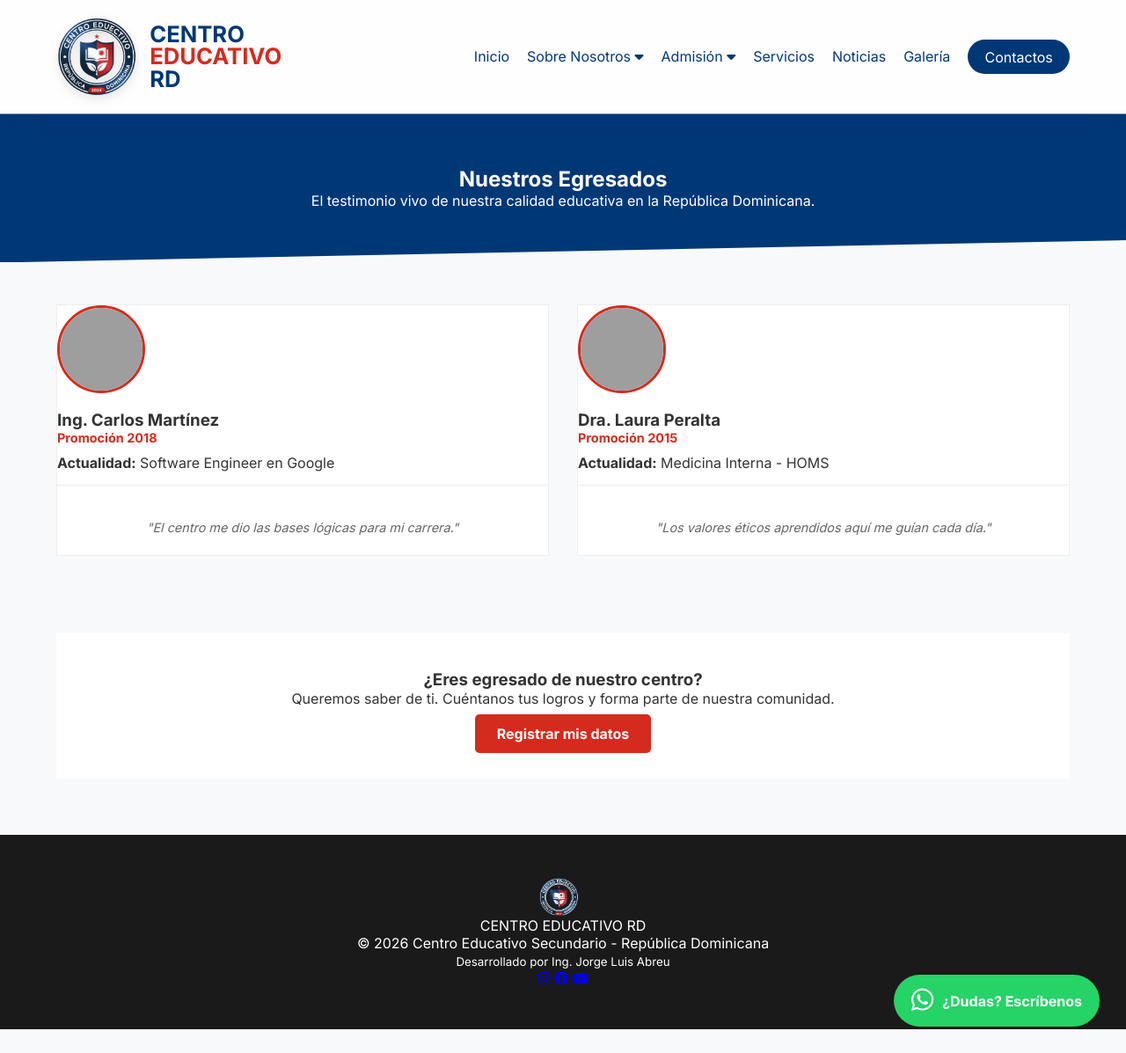
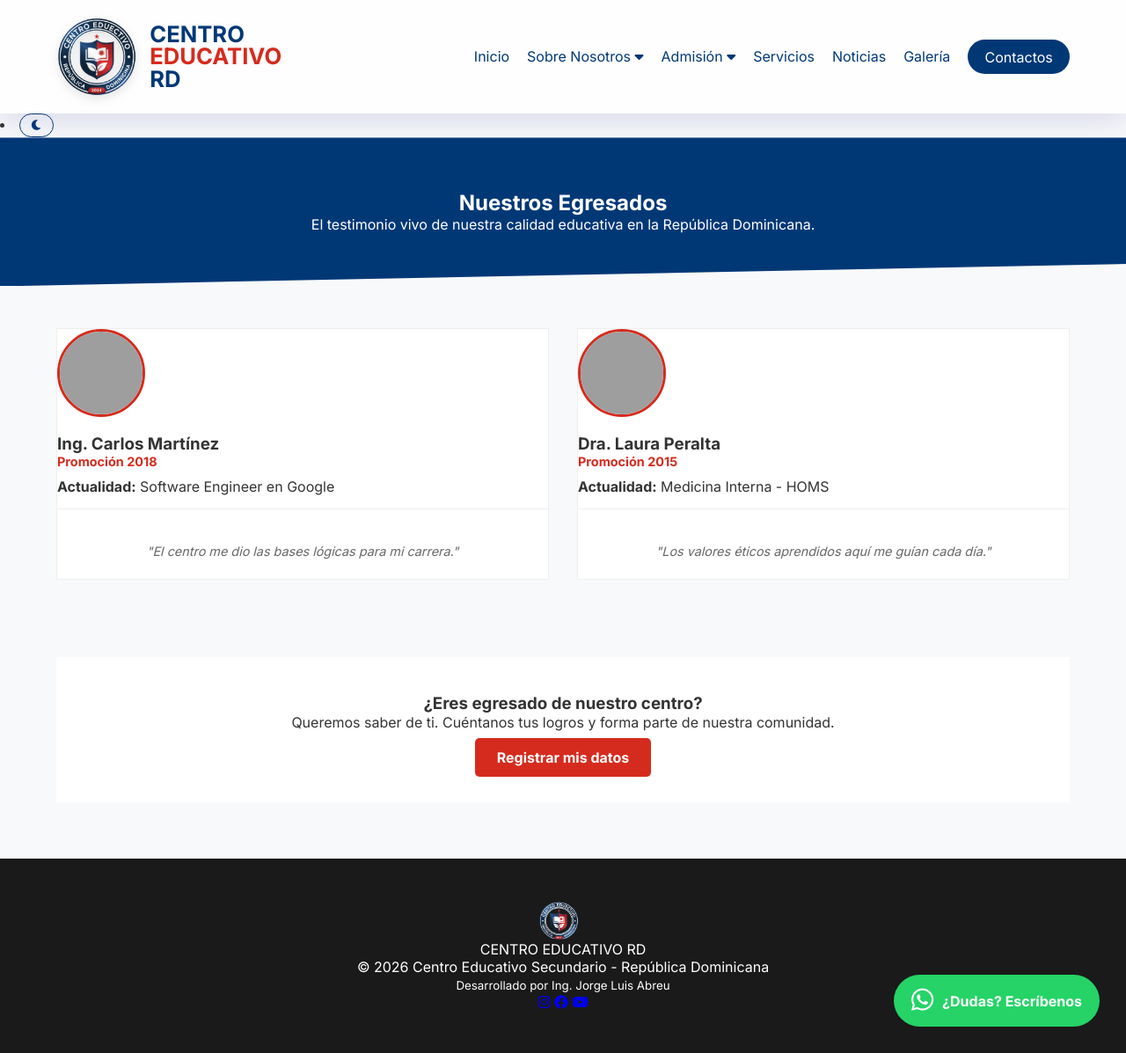
Before and after one commit to jorge21028/centroeducativo, a Jekyll site: the page built from egresados.html, in a window 1280 px wide and 1197 px high. Shown: the whole window at 88% size. Built offline with Jekyll 4.4.1, drawn with Linux system fonts in a browser that asks for light colours; grey boxes are pictures that could not be loaded.

Commit message:
Update default.html

```diff
--- a/_layouts/default.html
+++ b/_layouts/default.html
@@ -60,6 +60,25 @@
     <li><a href="{{ '/contactos' | relative_url }}" class="btn-cta">Contactos</a></li>
 </ul>
     </nav>
+    <li class="nav-item-toggle">
+    <button id="dark-mode-toggle" class="theme-btn" title="Cambiar modo">
+        <i class="fas fa-moon" id="theme-icon"></i>
+    </button>
+</li>
+
+<style>
+.theme-btn {
+    background: none;
+    border: 1.5px solid var(--primary);
+    color: var(--primary);
+    padding: 5px 12px;
+    border-radius: 20px;
+    cursor: pointer;
+    transition: 0.3s;
+}
+.theme-btn:hover { background: var(--primary); color: white; }
+[data-theme="dark"] .theme-btn { border-color: var(--accent); color: var(--accent); }
+</style>
 </header>
 
     <main>
@@ -191,6 +210,23 @@
             themeIcon.classList.replace('fa-moon', 'fa-sun');
         }
     };
+    // Cargar modo oscuro
+const btn = document.getElementById('dark-mode-toggle');
+const currentTheme = localStorage.getItem('theme');
+
+if (currentTheme === 'dark') {
+    document.body.classList.add('dark-mode');
+}
+
+btn.addEventListener('click', () => {
+    document.body.classList.toggle('dark-mode');
+    let theme = 'light';
+    if (document.body.classList.contains('dark-mode')) {
+        theme = 'dark';
+    }
+    localStorage.setItem('theme', theme);
+});
+
 </script>
 </body>
 </html>
```
